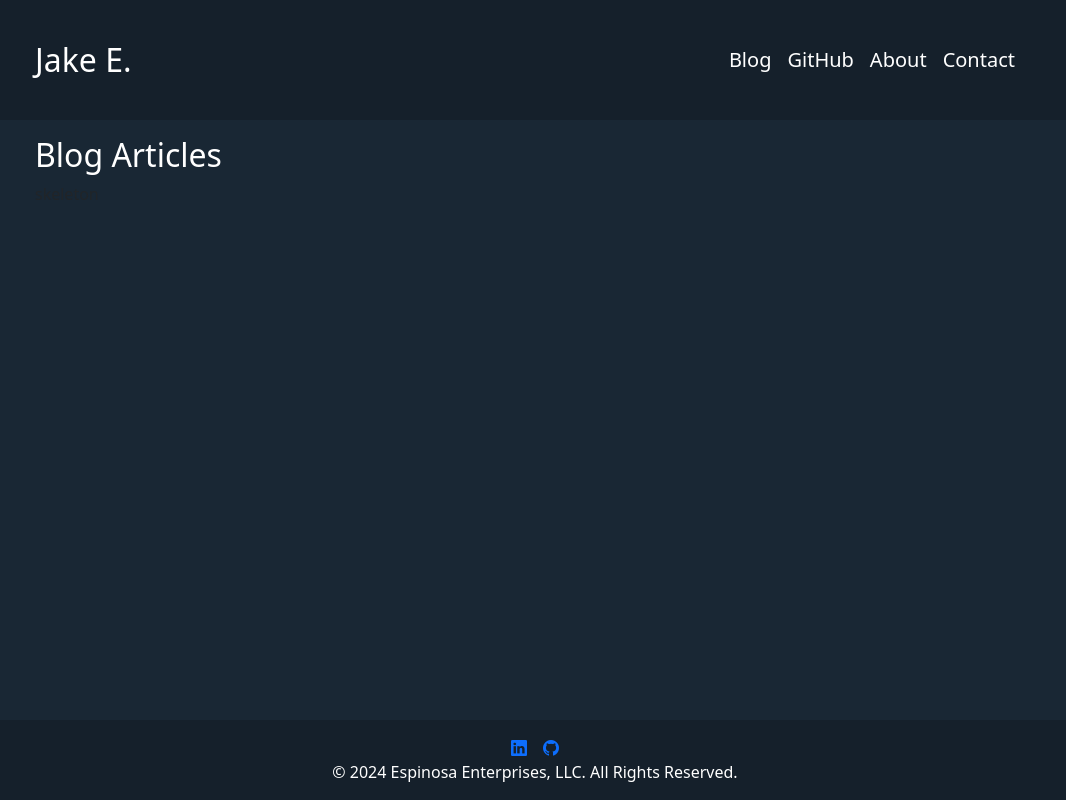
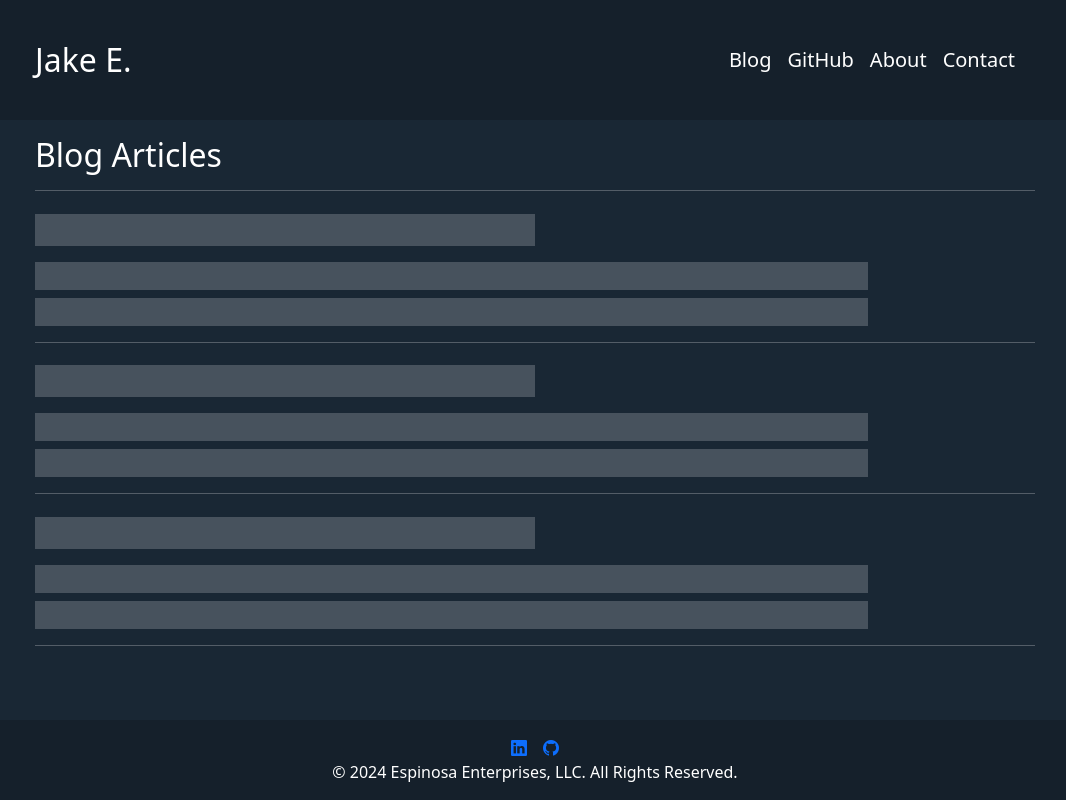
Before and after one commit to jakeEspinosa/portfolio, a Vue app: page /blog in a window 1280 px wide. Shown: the whole page, without its empty margins (105-1171 px from the left). Built offline with nearby package versions, Linux system fonts and the light colour scheme.

Commit message:
Finish blog skeleton.

```diff
--- a/src/components/blog/BlogPostsSkeleton.vue
+++ b/src/components/blog/BlogPostsSkeleton.vue
@@ -3,4 +3,14 @@ Copyright (C) 2024 Jake Espinosa Under the MIT License
 See LICENSE.txt for details.
 -->
 
-<template>skeleton</template>
+<template>
+  <h3 aria-hidden="true" class="placeholder-glow fs-2 pb-2">
+    <span class="placeholder col-6 main-text"></span>
+  </h3>
+  <p aria-hidden="true" class="placeholder-glow pb-1 mb-1">
+    <span class="col-10 main-text fs-3 placeholder"></span>
+  </p>
+  <p aria-hidden="true" class="placeholder-glow">
+    <span class="col-10 main-text fs-3 placeholder"></span>
+  </p>
+</template>
--- a/src/views/BlogPosts.vue
+++ b/src/views/BlogPosts.vue
@@ -13,6 +13,12 @@ See LICENSE.txt for details.
 <template>
   <h2 class="main-text pt-3">Blog Articles</h2>
   <div v-if="!isLoaded">
+    <hr class="main-text" />
     <BlogPostsSkeleton />
+    <hr class="main-text" />
+    <BlogPostsSkeleton />
+    <hr class="main-text" />
+    <BlogPostsSkeleton />
+    <hr class="main-text" />
   </div>
 </template>
```
